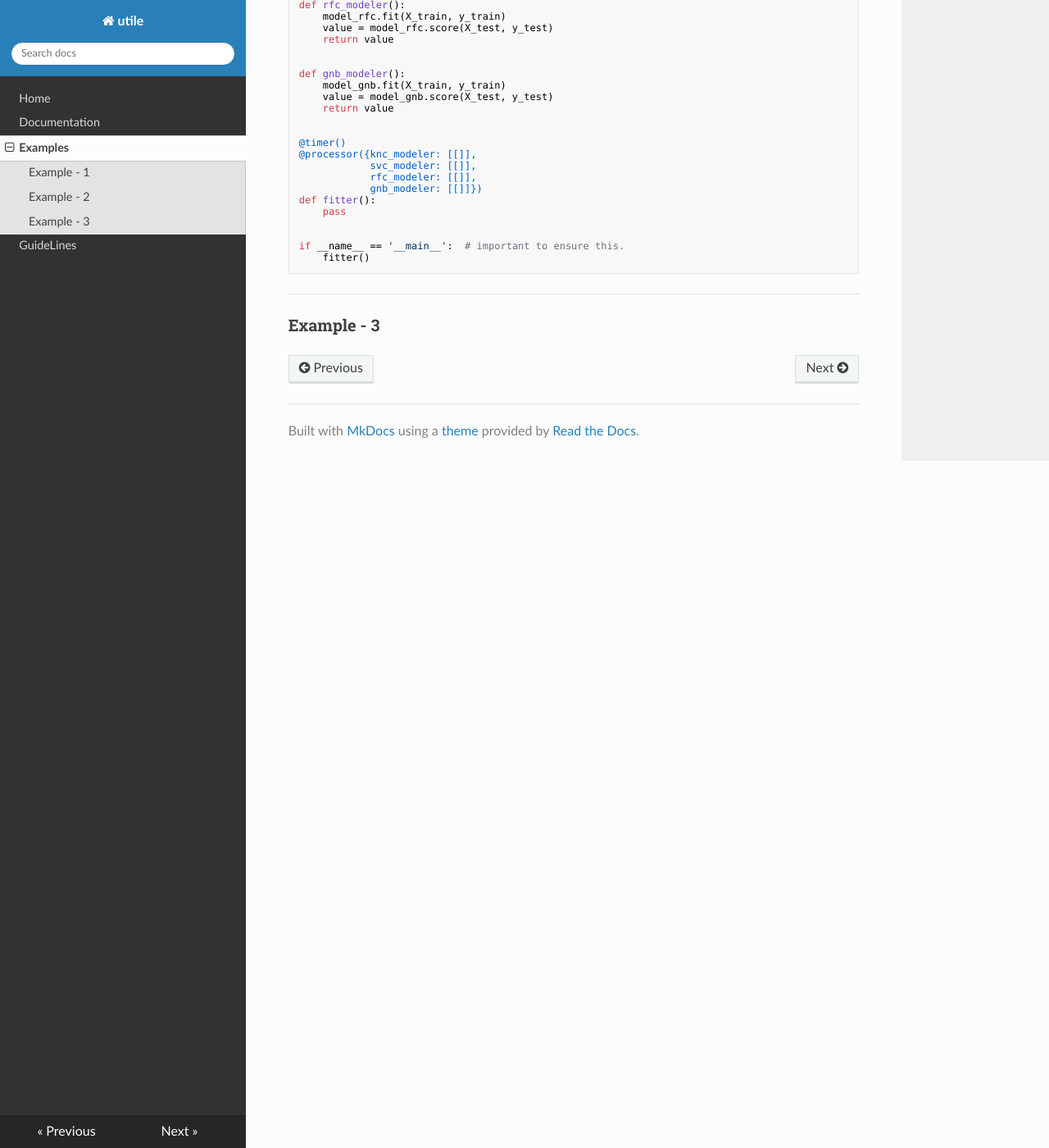
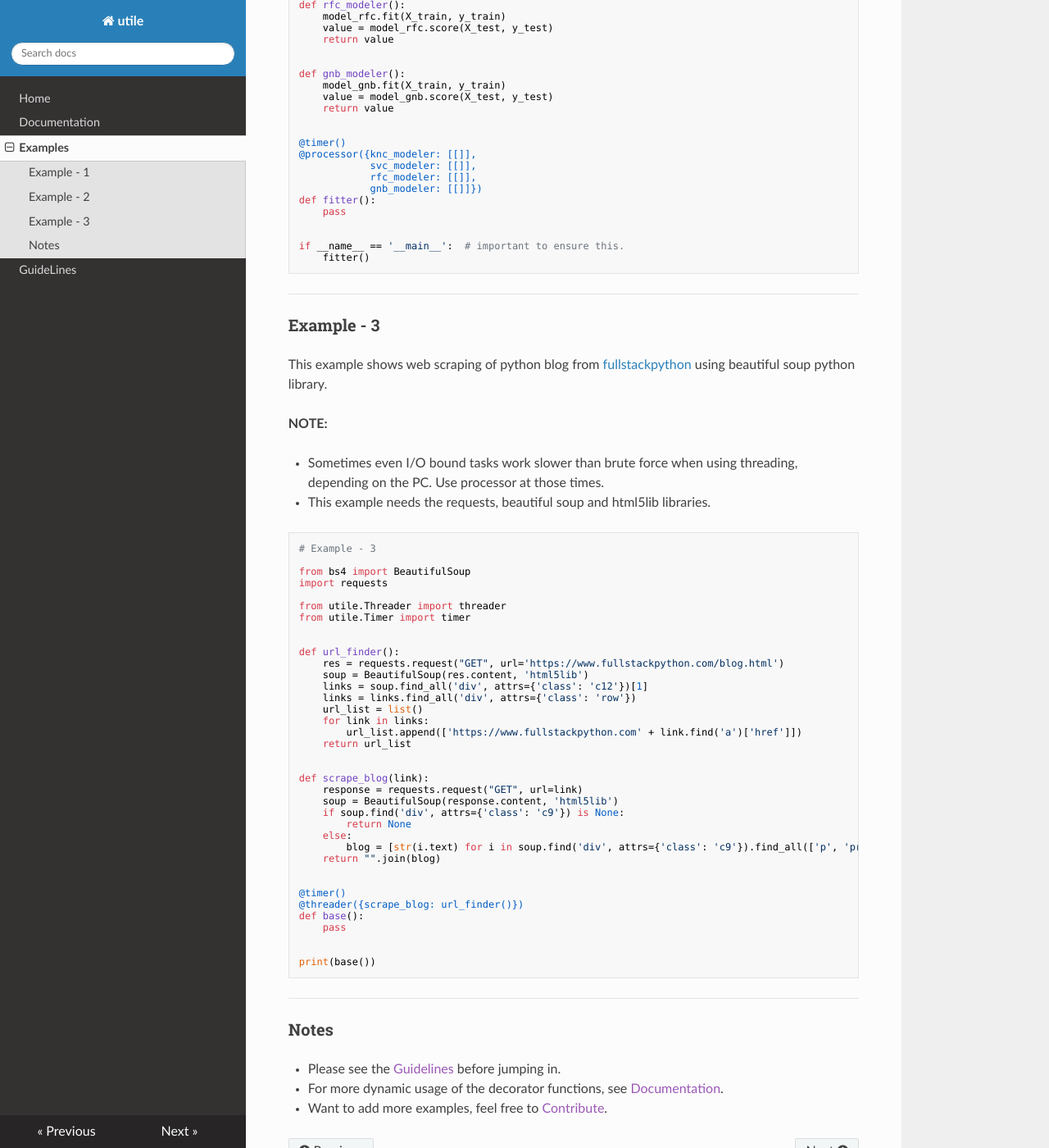
Before and after one commit to j0fiN/utile, an MkDocs documentation site: the page built from docs/examples.md, in a window 1280 px wide and 1400 px high, scrolled down 1672 px. Shown: the whole window at 82% size. Built offline with MkDocs 1.6.1, drawn with Linux system fonts in a browser that asks for light colours; nearby versions of some CDN libraries.

Commit message:
ADD:examples-3 and notes

````diff
--- a/docs/examples.md
+++ b/docs/examples.md
@@ -115,3 +115,57 @@ if __name__ == '__main__':  # important to ensure this.
 ```
 ---
 ### Example - 3
+This example shows web scraping of python blog from
+[fullstackpython](https://www.fullstackpython.com/) using beautiful soup python library.
+
+**NOTE:**
+
+- Sometimes even I/O bound tasks work slower than brute force
+when using threading, depending on the PC. Use processor at those times.
+
+- This example needs the requests, beautiful soup and html5lib libraries.
+```python
+# Example - 3
+
+from bs4 import BeautifulSoup
+import requests
+
+from utile.Threader import threader
+from utile.Timer import timer
+
+
+def url_finder():
+    res = requests.request("GET", url='https://www.fullstackpython.com/blog.html')
+    soup = BeautifulSoup(res.content, 'html5lib')
+    links = soup.find_all('div', attrs={'class': 'c12'})[1]
+    links = links.find_all('div', attrs={'class': 'row'})
+    url_list = list()
+    for link in links:
+        url_list.append(['https://www.fullstackpython.com' + link.find('a')['href']])
+    return url_list
+
+
+def scrape_blog(link):
+    response = requests.request("GET", url=link)
+    soup = BeautifulSoup(response.content, 'html5lib')
+    if soup.find('div', attrs={'class': 'c9'}) is None:
+        return None
+    else:
+        blog = [str(i.text) for i in soup.find('div', attrs={'class': 'c9'}).find_all(['p', 'pre'])]
+    return "".join(blog)
+
+
+@timer()
+@threader({scrape_blog: url_finder()})
+def base():
+    pass
+
+
+print(base())
+```
+---
+### Notes
+
+- Please see the [Guidelines]() before jumping in.
+- For more dynamic usage of the decorator functions, see [Documentation]().
+- Want to add more examples, feel free to [Contribute]().
````
